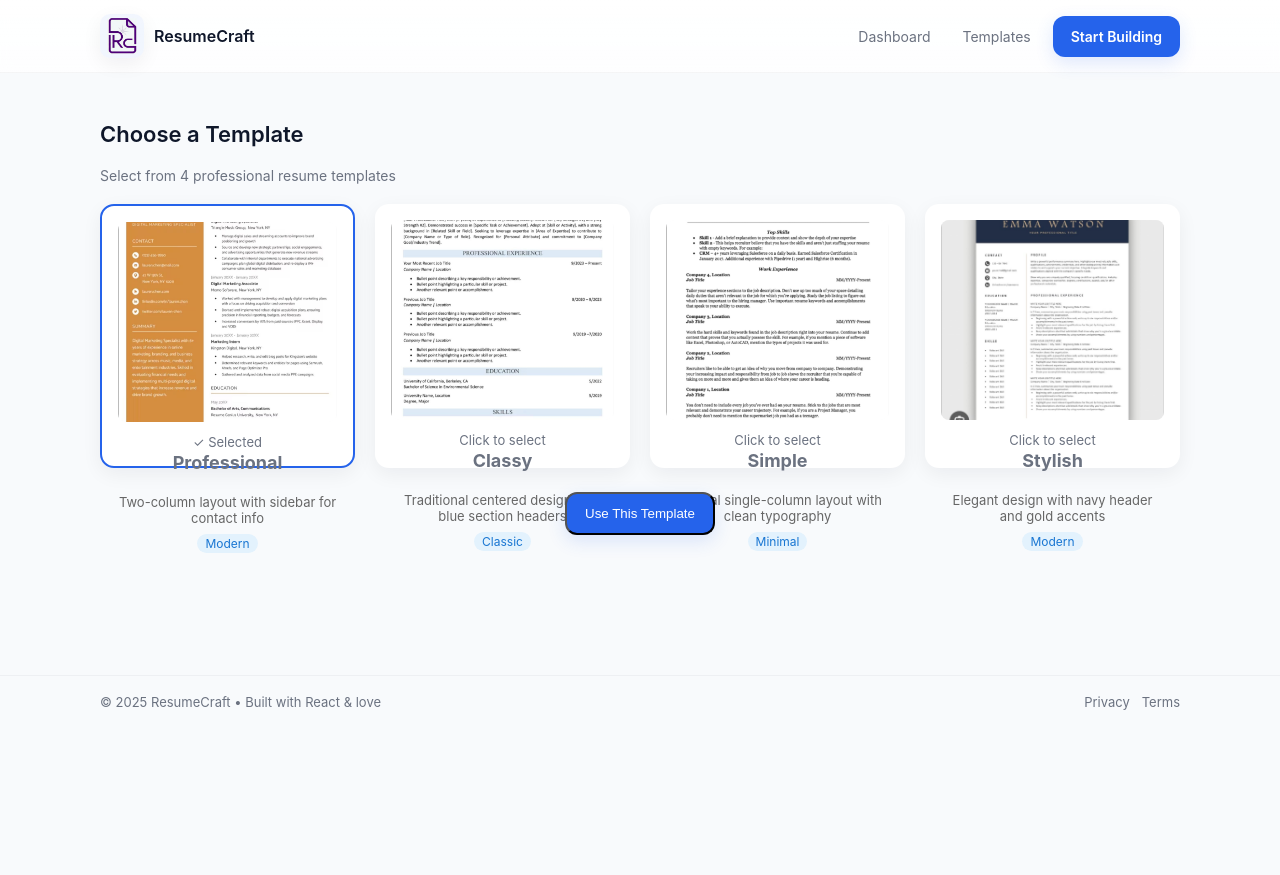
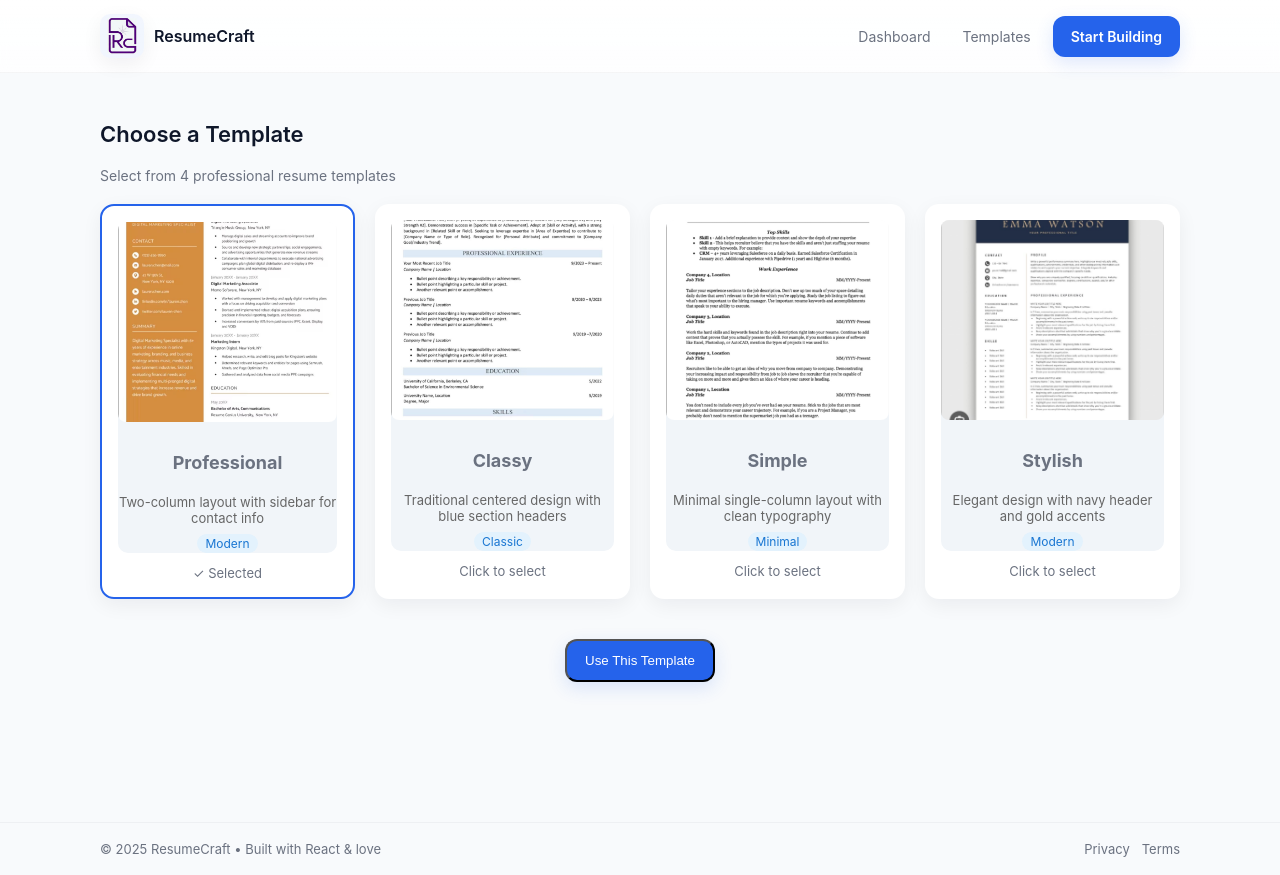
Before and after one commit to jkj05/ai_resume_builder, a React (Vite) app in the folder client/: page /templates in a window 1280 px wide. Before the commit the page ends 800 px from the top, so only its background shows below. Built offline with nearby package versions, Linux system fonts and the light colour scheme; no server answers.

Commit message:
fix: Fix template card overflow and button position
- Removed fixed height from .template-preview to prevent text overflow
- Increased 'Use This Template' button margin-top to 40px
- Prevents overlap between template names and the button

```diff
--- a/client/src/pages/Templates.jsx
+++ b/client/src/pages/Templates.jsx
@@ -96,7 +96,7 @@ export default function Templates() {
       </div>
 
       {selected && (
-        <div style={{ marginTop: '24px', textAlign: 'center' }}>
+        <div style={{ marginTop: '40px', textAlign: 'center' }}>
           <button className="btn-primary" onClick={handleUseTemplate}>
             Use This Template
           </button>
--- a/client/src/styles.css
+++ b/client/src/styles.css
@@ -457,7 +457,7 @@ body {
 }
 
 .template-preview {
-  height: 200px;
+  /* Height removed to allow content to flow */
   background: #f1f5f9;
   border-radius: 10px;
   margin-bottom: 12px;
```
